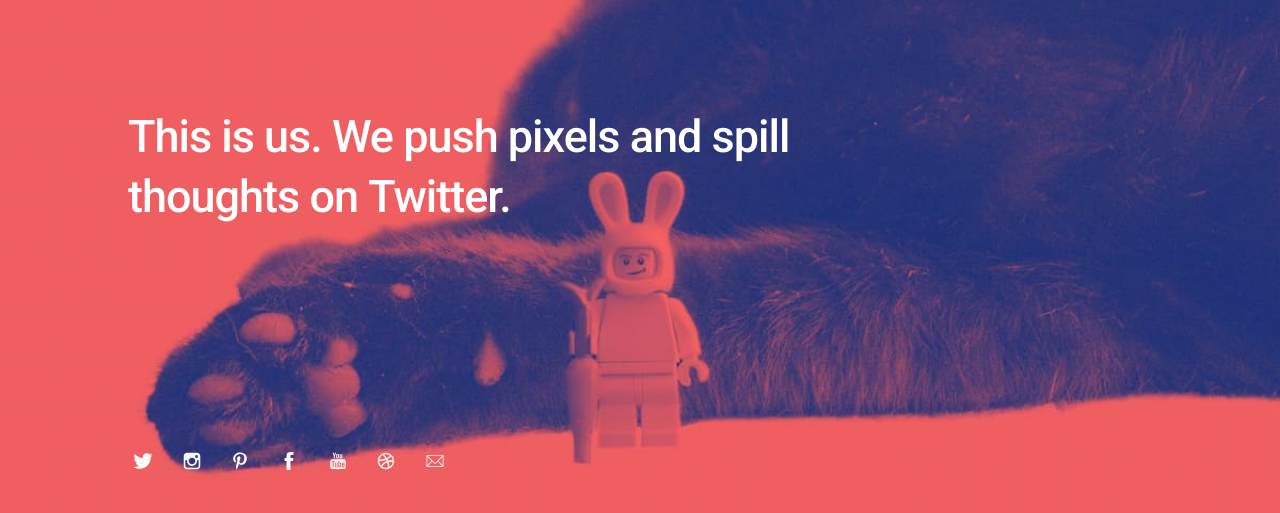
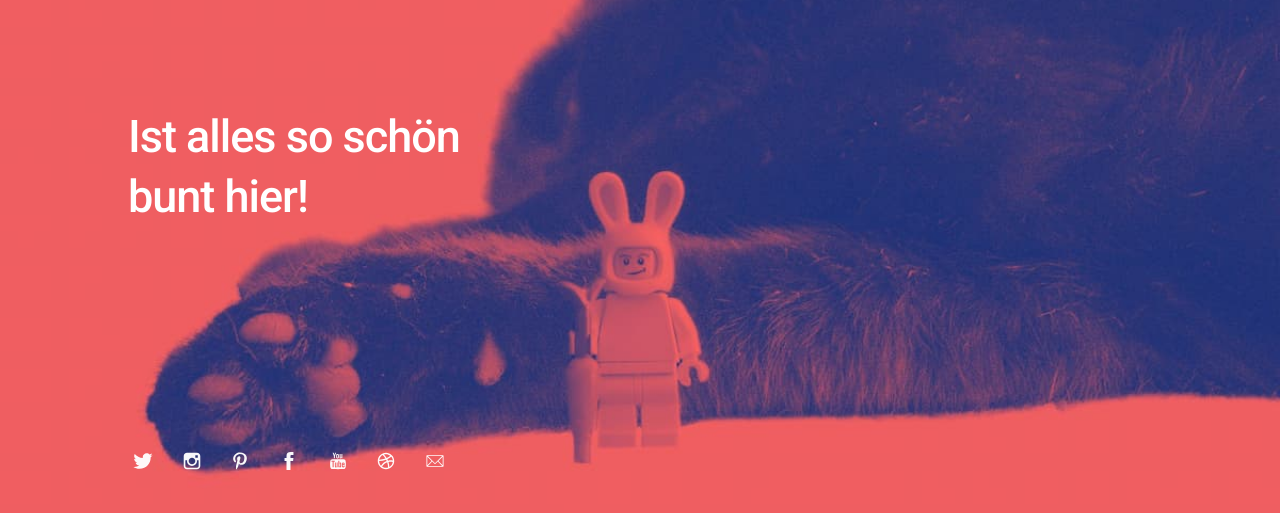
Before and after one commit to Traugotthg/Traugotthg.github.io, a plain HTML site: page index.html in a window 1280 px wide. Shown: the part 229-742 px from the top of the page. Drawn offline with Linux system fonts and the light colour scheme.

Commit message:
Begrüßung geändert

```diff
--- a/index.html
+++ b/index.html
@@ -47,7 +47,7 @@
 
 		<div class="bio">
 
-			<p>This is us. We push pixels and spill thoughts on Twitter.</p>
+			<p>Ist alles so schön bunt hier!</p>
 
 		</div>
 
```
